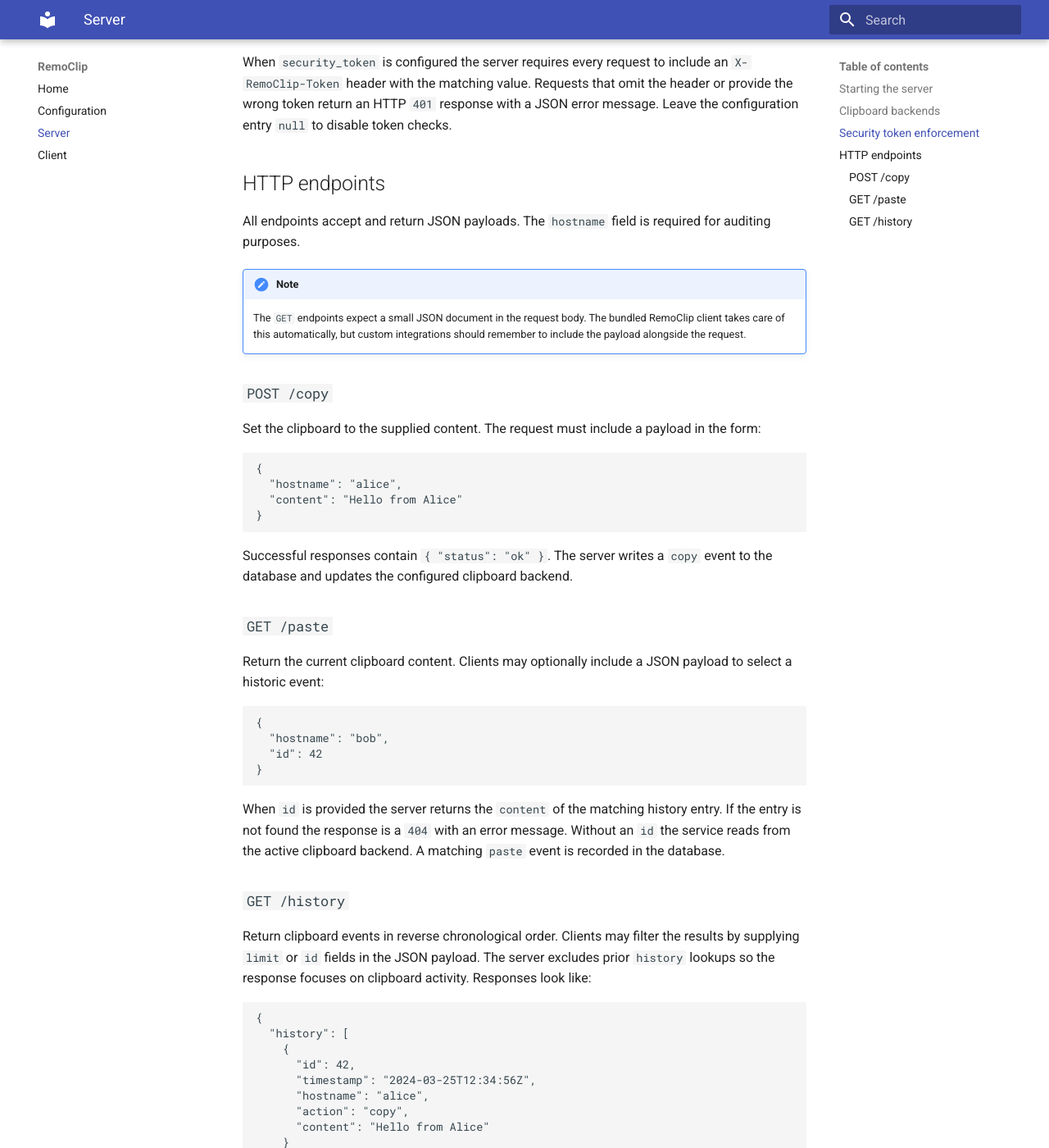
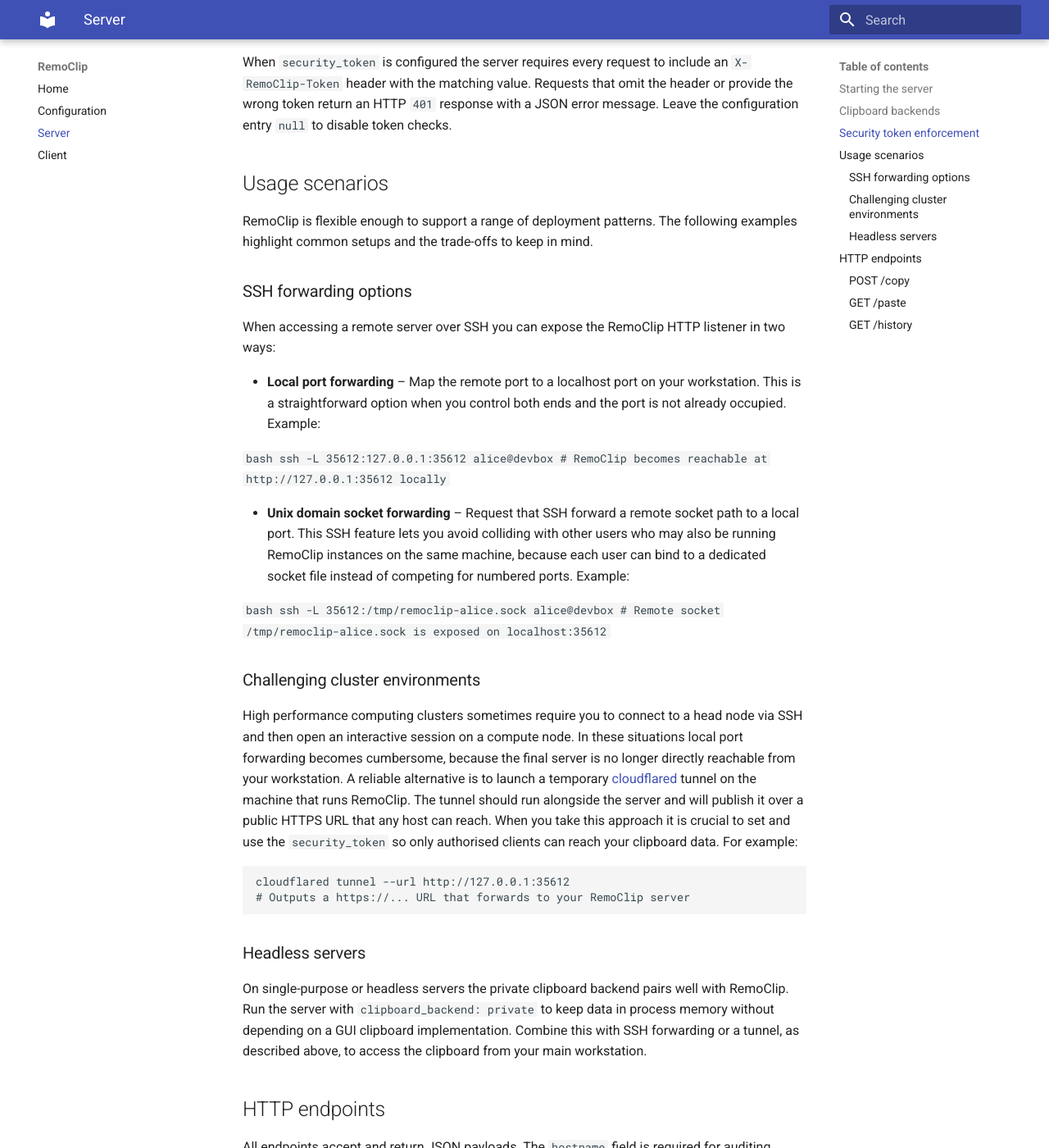
Before and after one commit to jeffjjohnston/remoclip, an MkDocs documentation site: the page built from docs/server.md, in a window 1280 px wide and 1400 px high, scrolled down 967 px. Shown: the whole window at 82% size. Built offline with MkDocs 1.6.1 and Material for MkDocs 9.7.7, drawn with Linux system fonts in a browser that asks for light colours.

Commit message:
Clarify remote usage documentation examples

````diff
--- a/docs/server.md
+++ b/docs/server.md
@@ -41,6 +41,61 @@
 an `X-RemoClip-Token` header with the matching value. Requests that omit the
 header or provide the wrong token return an HTTP `401` response with a JSON error
 message. Leave the configuration entry `null` to disable token checks.
+
+## Usage scenarios
+
+RemoClip is flexible enough to support a range of deployment patterns. The
+following examples highlight common setups and the trade-offs to keep in mind.
+
+### SSH forwarding options
+
+When accessing a remote server over SSH you can expose the RemoClip HTTP
+listener in two ways:
+
+- **Local port forwarding** – Map the remote port to a localhost port on your
+  workstation. This is a straightforward option when you control both ends and
+  the port is not already occupied. Example:
+
+  ```bash
+  ssh -L 35612:127.0.0.1:35612 alice@devbox
+  # RemoClip becomes reachable at http://127.0.0.1:35612 locally
+  ```
+
+- **Unix domain socket forwarding** – Request that SSH forward a remote socket
+  path to a local port. This SSH feature lets you avoid colliding with other
+  users who may also be running RemoClip instances on the same machine, because
+  each user can bind to a dedicated socket file instead of competing for numbered
+  ports. Example:
+
+  ```bash
+  ssh -L 35612:/tmp/remoclip-alice.sock alice@devbox
+  # Remote socket /tmp/remoclip-alice.sock is exposed on localhost:35612
+  ```
+
+### Challenging cluster environments
+
+High performance computing clusters sometimes require you to connect to a head
+node via SSH and then open an interactive session on a compute node. In these
+situations local port forwarding becomes cumbersome, because the final server is
+no longer directly reachable from your workstation. A reliable alternative is to
+launch a temporary [cloudflared](https://github.com/cloudflare/cloudflared)
+tunnel on the machine that runs RemoClip. The tunnel should run alongside the
+server and will publish it over a public HTTPS URL that any host can reach. When
+you take this approach it is crucial to set and use the `security_token` so only
+authorised clients can reach your clipboard data. For example:
+
+```bash
+cloudflared tunnel --url http://127.0.0.1:35612
+# Outputs a https://... URL that forwards to your RemoClip server
+```
+
+### Headless servers
+
+On single-purpose or headless servers the private clipboard backend pairs well
+with RemoClip. Run the server with `clipboard_backend: private` to keep data in
+process memory without depending on a GUI clipboard implementation. Combine this
+with SSH forwarding or a tunnel, as described above, to access the clipboard from
+your main workstation.
 
 ## HTTP endpoints
 
````
